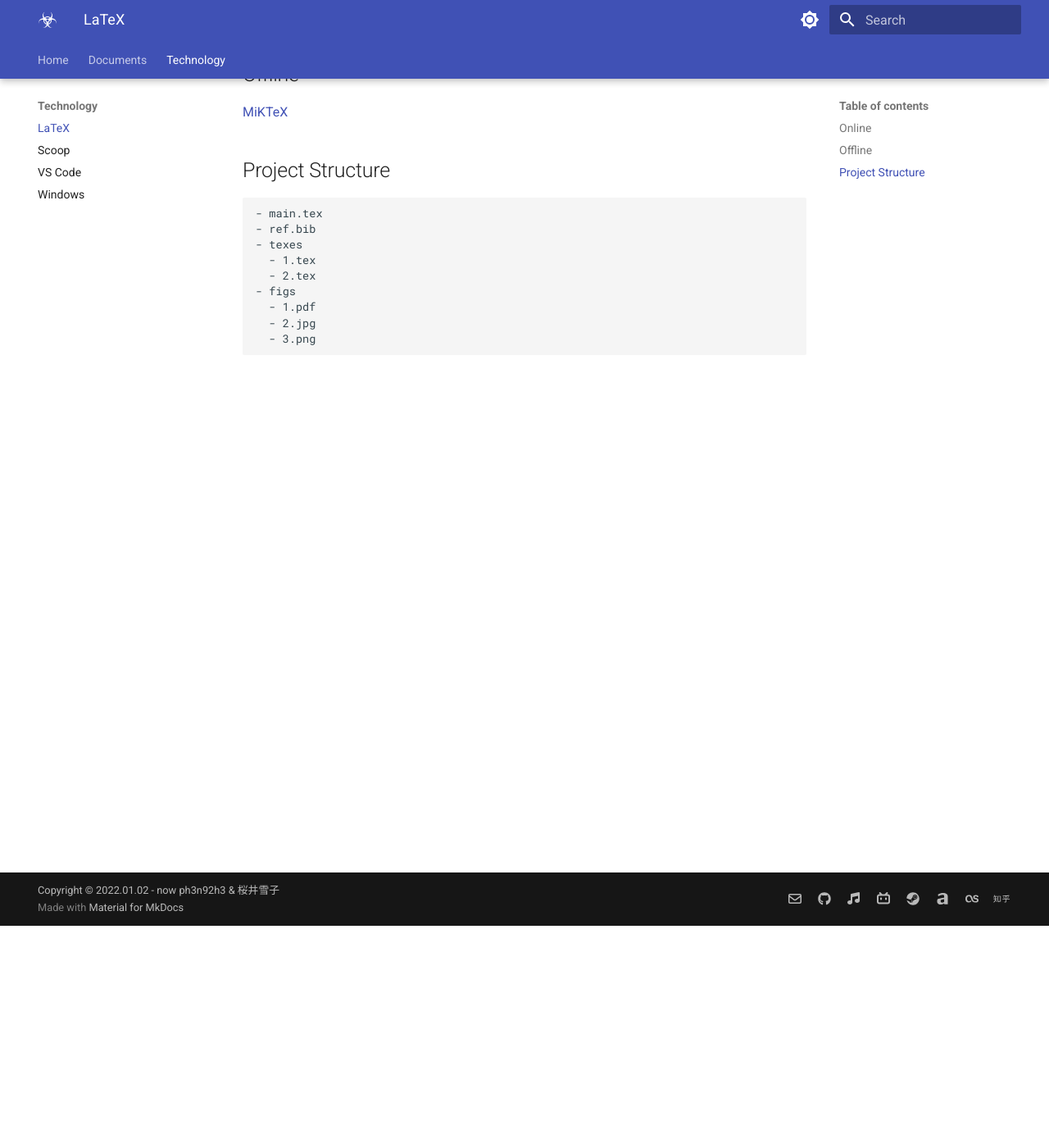
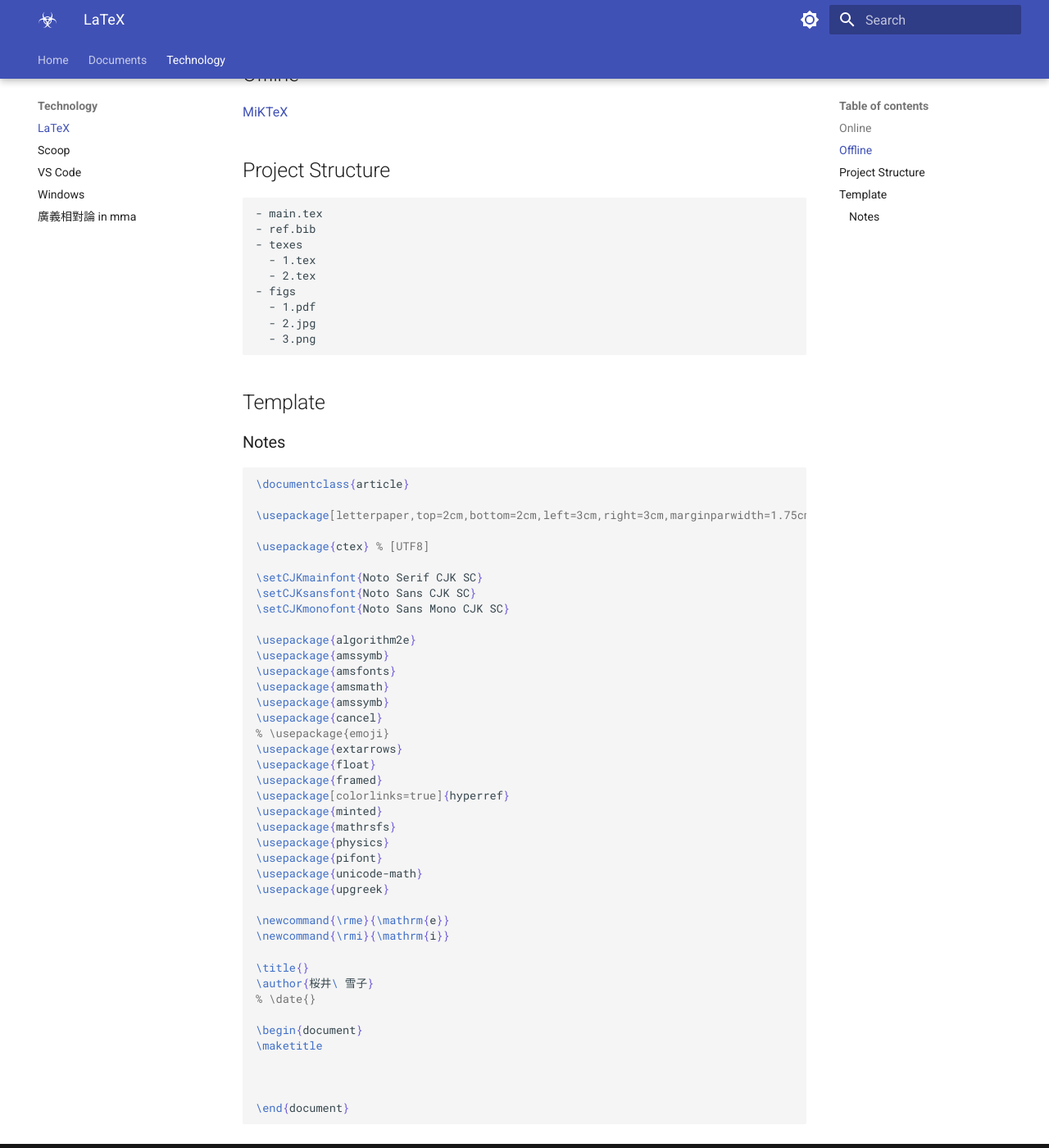
Before and after one commit to ph3n92h3/ph3n92h3.github.io, an MkDocs documentation site: the page built from docs/Technology/LaTeX.md, in a window 1280 px wide and 1400 px high, scrolled down 271 px. Shown: the whole window at 82% size. Built offline with MkDocs 1.6.1 and Material for MkDocs 9.7.7, drawn with Linux system fonts in a browser that asks for light colours.

Commit message:
2022-12-23 16:43

````diff
--- a/docs/Technology/LaTeX.md
+++ b/docs/Technology/LaTeX.md
@@ -19,3 +19,51 @@
   - 2.jpg
   - 3.png
 ```
+
+## Template
+
+### Notes
+
+```latex
+\documentclass{article}
+
+\usepackage[letterpaper,top=2cm,bottom=2cm,left=3cm,right=3cm,marginparwidth=1.75cm]{geometry}
+
+\usepackage{ctex} % [UTF8]
+
+\setCJKmainfont{Noto Serif CJK SC}
+\setCJKsansfont{Noto Sans CJK SC}
+\setCJKmonofont{Noto Sans Mono CJK SC}
+
+\usepackage{algorithm2e}
+\usepackage{amssymb}
+\usepackage{amsfonts}
+\usepackage{amsmath}
+\usepackage{amssymb}
+\usepackage{cancel}
+% \usepackage{emoji}
+\usepackage{extarrows}
+\usepackage{float}
+\usepackage{framed}
+\usepackage[colorlinks=true]{hyperref}
+\usepackage{minted}
+\usepackage{mathrsfs}
+\usepackage{physics}
+\usepackage{pifont}
+\usepackage{unicode-math}
+\usepackage{upgreek}
+
+\newcommand{\rme}{\mathrm{e}}
+\newcommand{\rmi}{\mathrm{i}}
+
+\title{}
+\author{桜井\ 雪子}
+% \date{}
+
+\begin{document}
+\maketitle
+
+
+
+\end{document}
+```
--- a/mkdocs.yml
+++ b/mkdocs.yml
@@ -14,6 +14,9 @@
     - icon: fontawesome/solid/music
       link: https://music.163.com/#/user/home?id=534851842
       name: Netease music
+    - icon: simple/notion
+      link: https://ph3n92h3.notion.site/7369e59f5ca94251af2ecbc623a7fb1f?v=2a2762b03dd24fda81a82727544d17d4
+      name: Notion
     - icon: fontawesome/brands/bilibili
       link: https://space.bilibili.com/38969888
       name: BiliBili
````
Also changed, not shown: docs/Technology/Scoop.md (+4 -0 lines), docs/Technology/VS Code.md (+8 -0 lines), docs/Technology/廣義相對論 in mma.md (added, +412 -0 lines).
